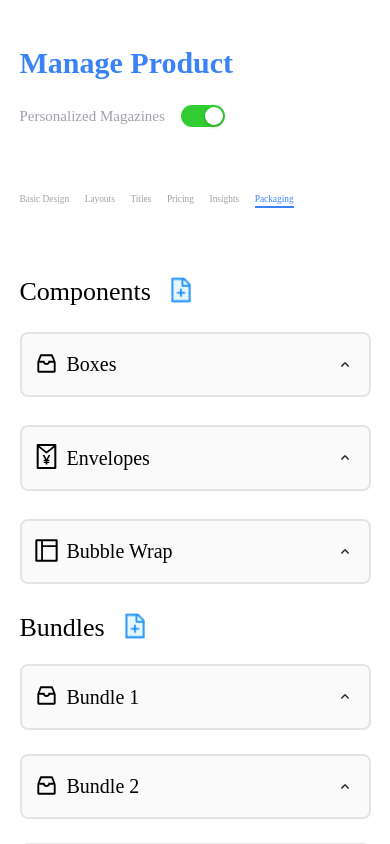
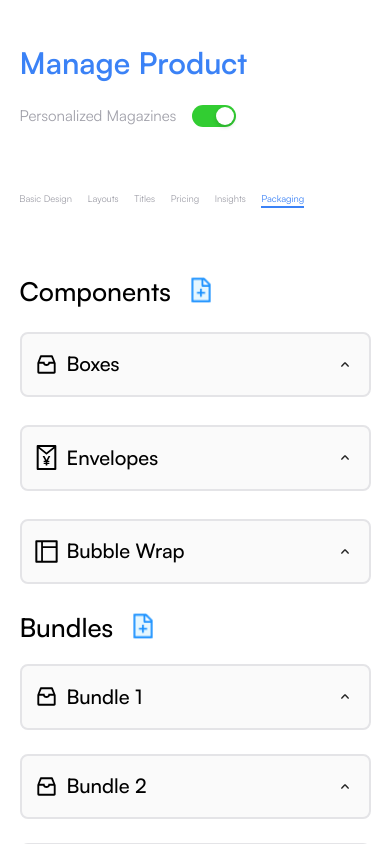
Before and after one commit to Rohit-Singh-07/packagingpage, a React (Vite) app: page / in a window 390 px wide. Built offline with nearby package versions, Linux system fonts and the light colour scheme.

Commit message:
Add responsiveness to NewBundle component, change font type

```diff
--- a/src/App.css
+++ b/src/App.css
@@ -1,17 +1,17 @@
-*{
-    font-family: 'Satoshi Variable';
+* {
+  font-family: "Satoshi-Variable";
 }
 
 @font-face {
-    font-family: 'Satoshi Variable';
-    src: url('./assets/fonts/Satoshi-Variable.ttf') format('ttf')
-  }
-
-body{
-    overflow: hidden;
+  font-family: "Satoshi-Variable";
+  src: url("./assets/fonts/Satoshi-Variable.ttf") format("WOFF"),
+    url("./assets/fonts/Satoshi-Variable.ttf") format("WOFF2");
 }
 
+body {
+  overflow: hidden;
+}
 
 .lime-green-switch .ant-switch {
-    background-color: #ADD911;
+  background-color: #add911;
 }
--- a/src/components/NewBundle.jsx
+++ b/src/components/NewBundle.jsx
@@ -74,7 +74,7 @@ function NewBundle({ onSave }) {
   return (
     <>
       <div
-        className="bg-zinc-50 border-2 border-zinc-200 rounded-lg w-[56vw] transition-all mb-6"
+        className="bg-zinc-50 border-2 border-zinc-200 rounded-lg md:w-[56vw] w-[90vw] transition-all mb-6"
       >
         <Form layout="vertical" className="m-6">
           <h2 className="text-[23px] font-medium pb-4">New Bundle</h2>
@@ -199,7 +199,7 @@ function NewBundle({ onSave }) {
             </div>
           </div>
 
-          <div className="flex justify-between">
+          <div className="flex md:flex-row flex-col md:justify-between">
             <Form.Item
               label={
                 <span className="pt-3 text-[22px] font-medium">
@@ -207,7 +207,7 @@ function NewBundle({ onSave }) {
                 </span>
               }
             >
-              <Input placeholder="Enter Price" className="h-11 w-[24vw]" />
+              <Input placeholder="Enter Price" className="h-11 md:w-[24vw] w-[100%]" />
             </Form.Item>
             <Form.Item
               label={
@@ -216,7 +216,7 @@ function NewBundle({ onSave }) {
                 </span>
               }
             >
-              <Input placeholder="Enter Price" className="h-11 w-[24vw]" />
+              <Input placeholder="Enter Price" className="h-11 md:w-[24vw] w-[100%]" />
             </Form.Item>
           </div>
 
```
